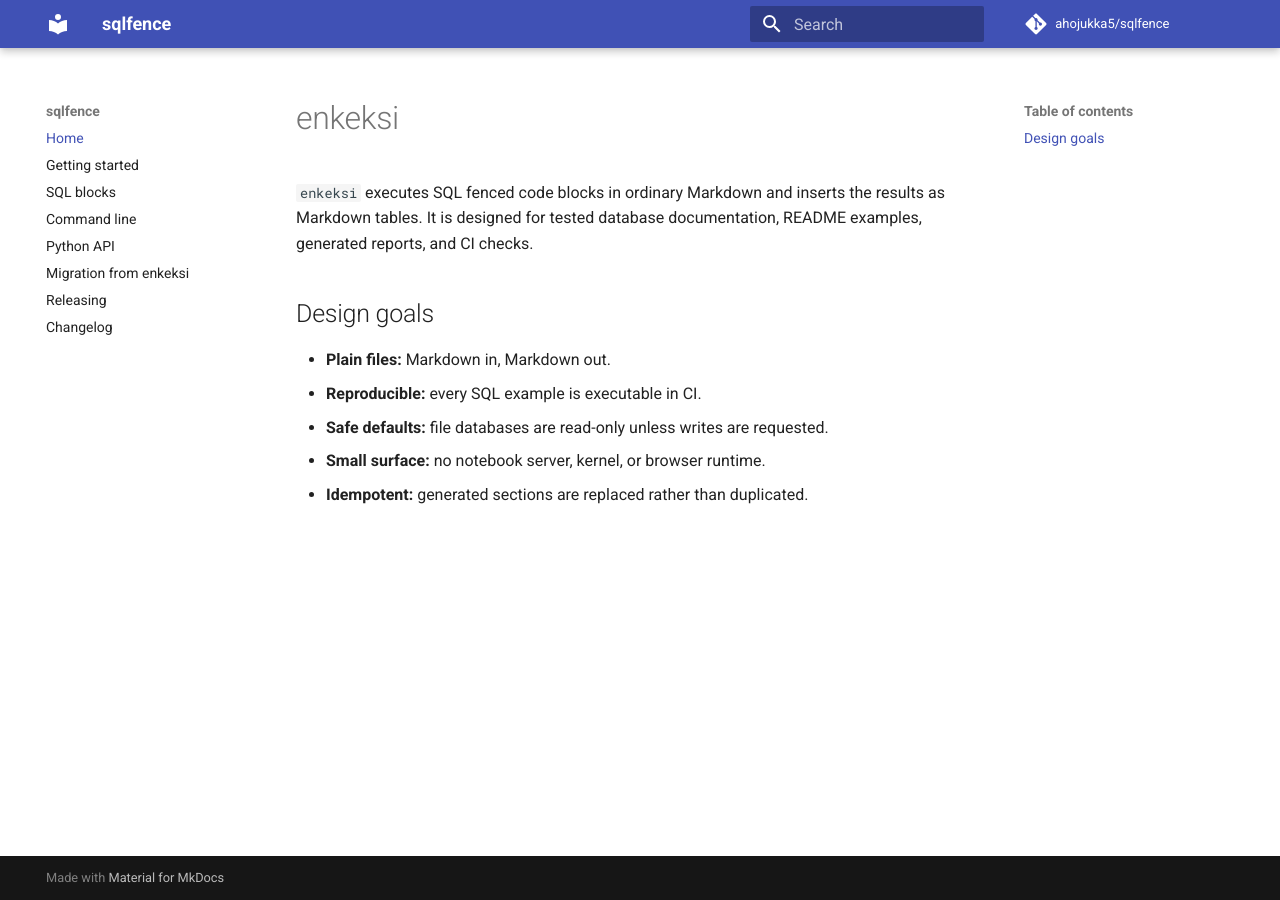
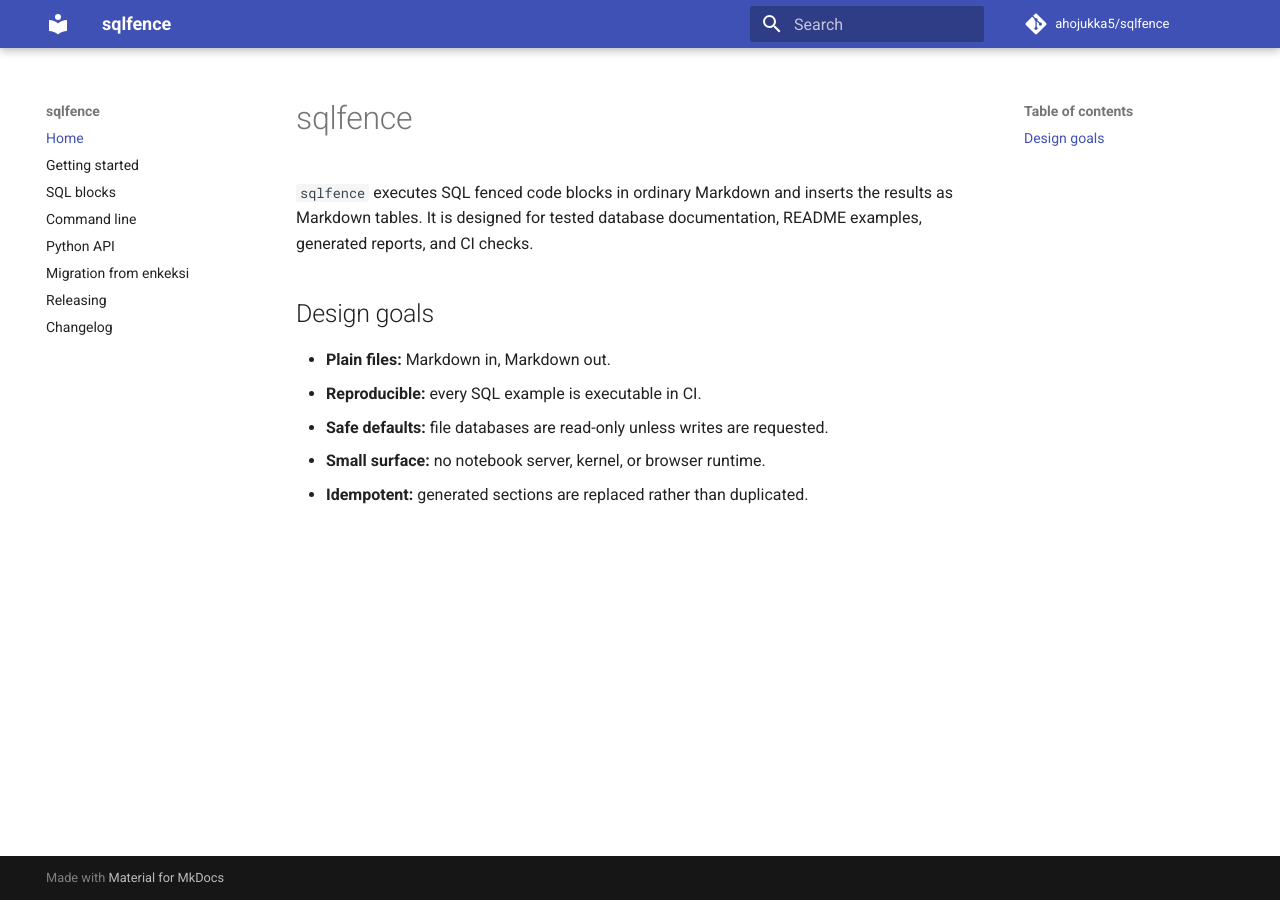
Before and after one commit to ahojukka5/enkeksi, an MkDocs documentation site: the page built from docs/index.md, in a window 1280 px wide. Built offline with MkDocs 1.6.1 and Material for MkDocs 9.7.7, drawn with Linux system fonts in a browser that asks for light colours; comment, search, counter and statistics services are not loaded.

Commit message:
Rename documentation home to sqlfence

```diff
--- a/docs/index.md
+++ b/docs/index.md
@@ -1,6 +1,6 @@
-# enkeksi
+# sqlfence
 
-`enkeksi` executes SQL fenced code blocks in ordinary Markdown and inserts the
+`sqlfence` executes SQL fenced code blocks in ordinary Markdown and inserts the
 results as Markdown tables. It is designed for tested database documentation,
 README examples, generated reports, and CI checks.
 
```
